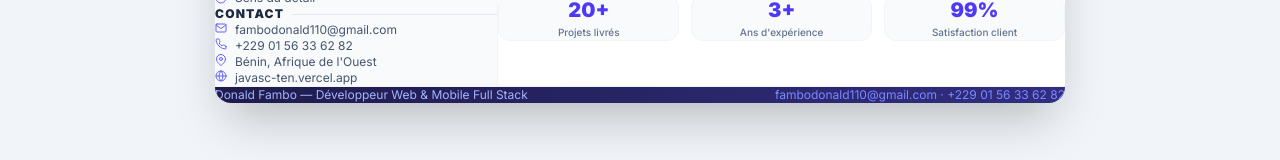
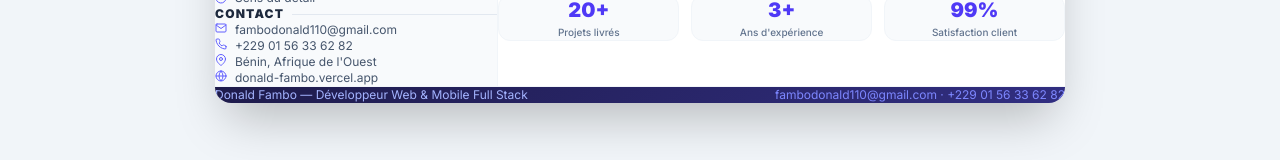
Before and after one commit to jojostarvir-creator/Javasc, a Next.js app: page /cv in a window 1280 px wide. Shown: the part 605-765 px from the top of the page. Built offline with nearby package versions, Linux system fonts and the light colour scheme.

Commit message:
fix: mise a jour URL donald-fambo.vercel.app

```diff
--- a/src/app/cv/page.tsx
+++ b/src/app/cv/page.tsx
@@ -186,7 +186,7 @@ export default function CVPage() {
                     { icon: FiMail,   val: "fambodonald110@gmail.com" },
                     { icon: FiPhone,  val: "+229 01 56 33 62 82" },
                     { icon: FiMapPin, val: "Bénin, Afrique de l'Ouest" },
-                    { icon: FiGlobe,  val: "javasc-ten.vercel.app" },
+                    { icon: FiGlobe,  val: "donald-fambo.vercel.app" },
                   ].map(({ icon: Icon, val }) => (
                     <li key={val} className="flex items-start gap-2 text-xs text-slate-600">
                       <Icon className="w-3 h-3 text-indigo-500 mt-0.5 flex-shrink-0" />
--- a/src/app/layout.tsx
+++ b/src/app/layout.tsx
@@ -25,14 +25,14 @@ export const metadata: Metadata = {
     "création site web Bénin",
     "application mobile Bénin",
   ],
-  authors: [{ name: "Donald Fambo", url: "https://javasc-ten.vercel.app" }],
+  authors: [{ name: "Donald Fambo", url: "https://donald-fambo.vercel.app" }],
   creator: "Donald Fambo",
   openGraph: {
     title: "DevDonald — Développeur Web & Mobile Full Stack",
     description: "Donald Fambo — Développeur Full Stack basé au Bénin. React, Next.js, Flutter, Node.js. Disponible pour vos projets.",
     type: "website",
     locale: "fr_FR",
-    url: "https://javasc-ten.vercel.app",
+    url: "https://donald-fambo.vercel.app",
     siteName: "DevDonald Portfolio",
   },
   twitter: {
@@ -47,7 +47,7 @@ export const metadata: Metadata = {
     googleBot: { index: true, follow: true, "max-snippet": -1 },
   },
   alternates: {
-    canonical: "https://javasc-ten.vercel.app",
+    canonical: "https://donald-fambo.vercel.app",
   },
 };
 
```
